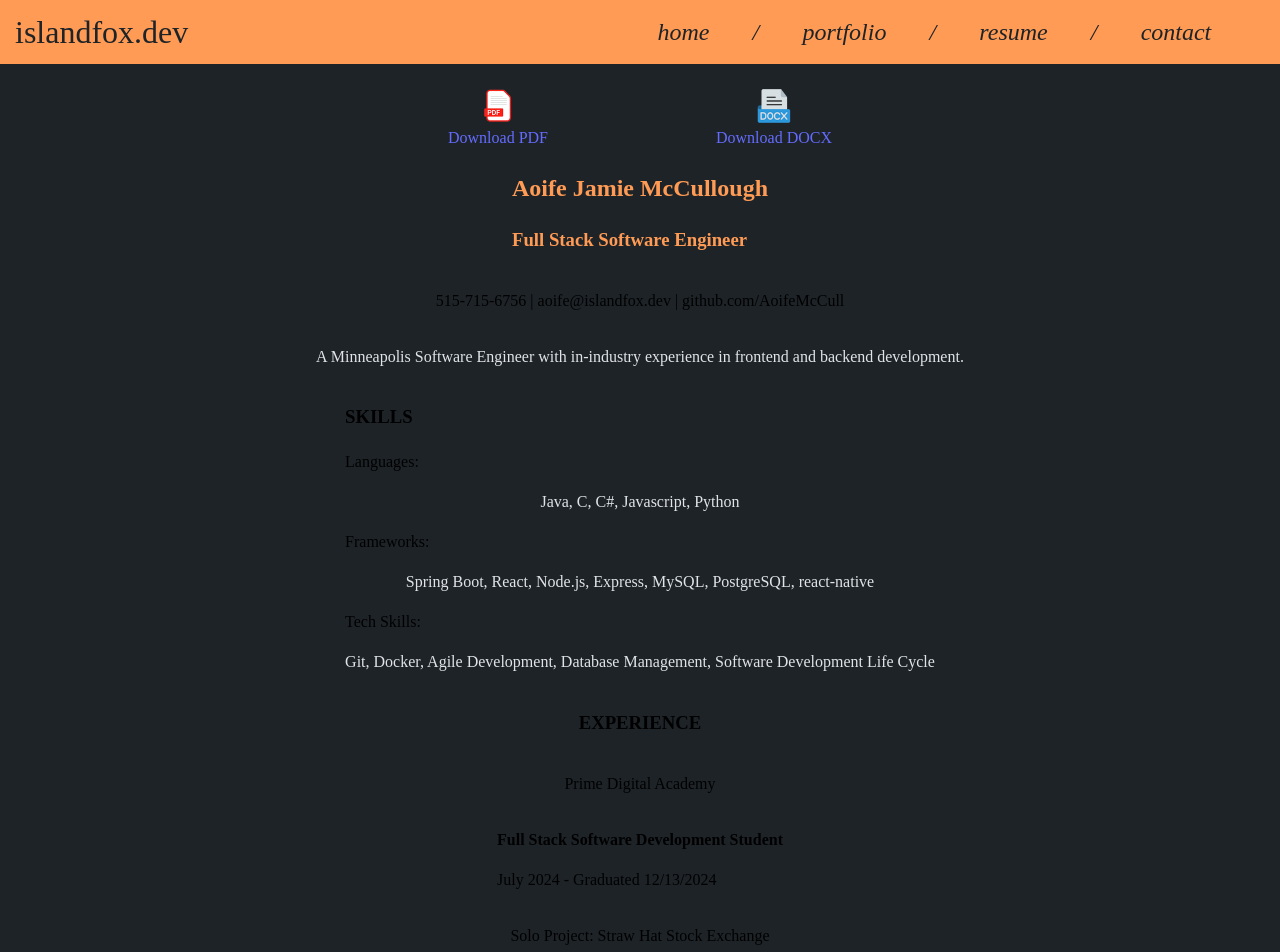
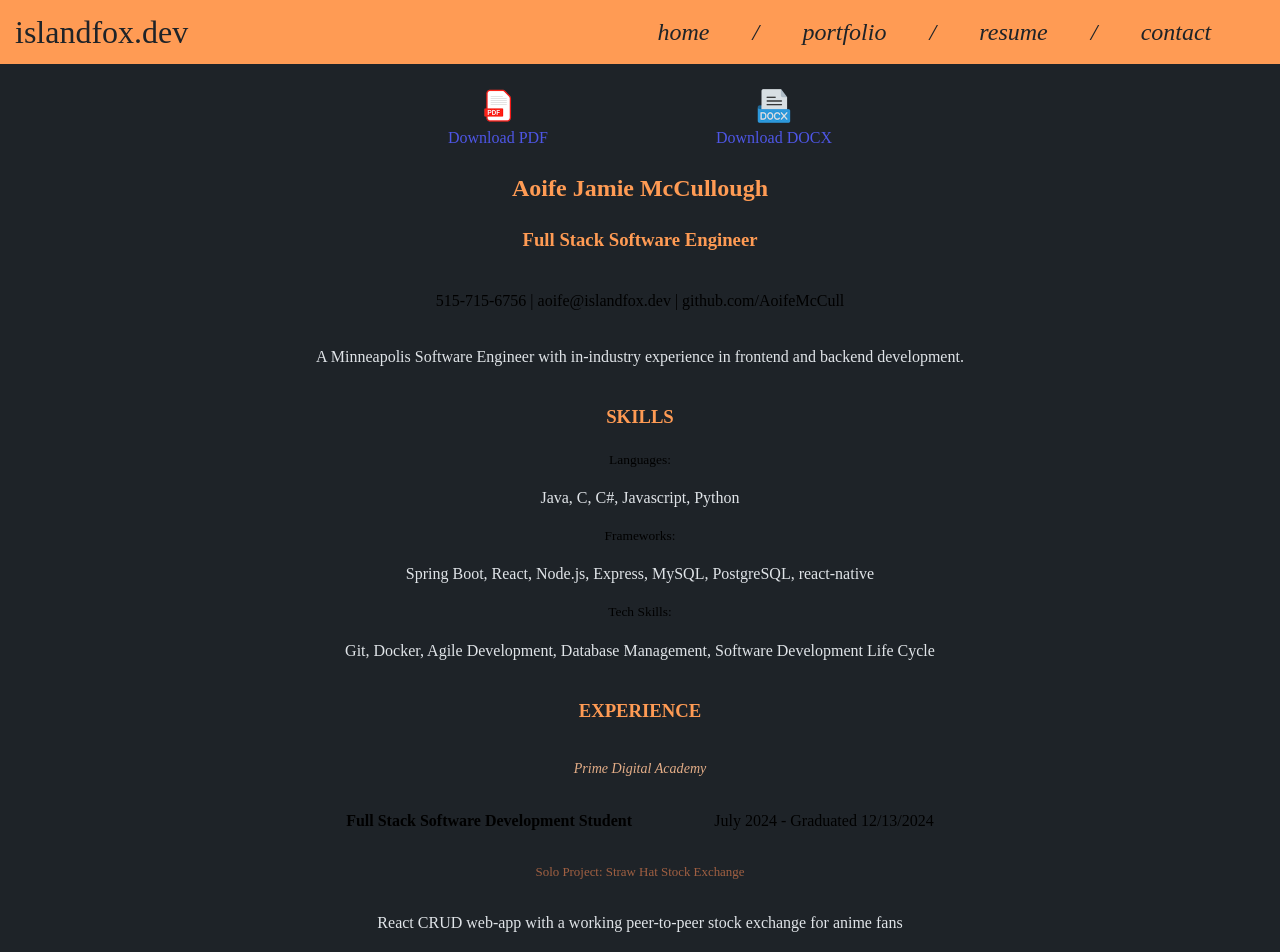
Before and after one commit to AoifeMcCull/IslandFoxDotDev, a React (Vite) app: page /resume in a window 1280 px wide. Shown: the top 952 px of the page. Built offline with nearby package versions, Linux system fonts and the light colour scheme; a web font is replaced by a local one.

Commit message:
resume done almost

```diff
--- a/src/components/Resume/Resume.css
+++ b/src/components/Resume/Resume.css
@@ -6,6 +6,7 @@
     height: calc(100vh -64px);
     margin-top: 86px;
     overflow:scroll;
+    text-align: center;
 }
 
 .topLine{
@@ -22,7 +23,11 @@
 .Download{
     display: flex;
     flex-direction: column;
+    cursor:pointer;
     align-items: center;
+    margin: 0px 0px;
+    color: #4e56e6;
+    font-weight: 500;
 }
 
 .downloadImage{
@@ -35,3 +40,35 @@
     flex-direction: column;
     align-items: center;
 }
+
+.sectionHead{
+    color: var(--accent-3);
+    text-align: center;
+}
+
+.twoColumn{
+    display: flex;
+    flex-direction: row;
+    align-items: center;
+    justify-content: space-evenly;
+    width: 80%;
+    white-space: nowrap;
+    margin: auto;
+}
+
+.Location{
+    font-style: italic;
+    font-weight: 500;
+    font-size: 1.1vw;
+    color: var(--accent-1);
+}
+
+.catHead{
+    font-weight: 500;
+    font-size: 1.05vw;
+}
+
+.lowHead{
+    font-size: 1.01vw;
+    color: var(--accent-2);
+}
--- a/src/components/Resume/Resume.jsx
+++ b/src/components/Resume/Resume.jsx
@@ -1,25 +1,45 @@
 import './Resume.css'
 import pdf from '../../assets/Aoife McCullough resume 2024.pdf';
 function Resume() {
+    //TODO: make skills & education render as a column to the left of Experience
+    const pdfDownload = () => {
+        fetch('../../assets/Aoife McCullough resume 2024.pdf').then((response) => {
+            response.blob().then((blob) => {
+                let url= window.URL.createObjectURL(blob);
+                let a = document.createElement('a');
+                a.href = url;
+                a.download = 'Aoife McCullough resume 2024.pdf';
+                a.click();
+            })
+        })
+    }
 
-    const pdfDownload = () => {
-
+    const docxDownload = () => {
+        fetch('../../assets/Aoife McCullough resume 2024.docx').then((response) => {
+            response.blob().then((blob) => {
+                let url= window.URL.createObjectURL(blob);
+                let a = document.createElement('a');
+                a.href = url;
+                a.download = 'Aoife McCullough resume 2024.docx';
+                a.click();
+            })
+        })
     }
 
     return(
         <div className='resumeDiv'>
             <div className='resumeDownloads'>
-                <div >
-                    <a className='Download' href={pdf}>
+                <div onClick={pdfDownload}>
+                    <p className='Download'>
                     <img  className='downloadImage' src='/pdf.png'/>
                     Download PDF
-                    </a>
+                    </p>
                 </div>
-                <div>
-                    <a className='Download' href={pdf}>
+                <div onClick={docxDownload}>
+                    <p className='Download'>
                     <img  className='downloadImage' src='/docx.png'/>
                     Download DOCX
-                    </a>
+                    </p>
                 </div>
             </div>
             <div className='topLine'>
@@ -58,7 +78,7 @@ function Resume() {
                 <p className='info'>Utilized React, node-cron, nodemailer, and PostgreSQL</p>
                 <p className='Location'>ITS, Inc</p>
                 <div className='twoColumn'>
-                    <p className='twoColumn'><strong>Backend Software Engineering Intern</strong></p>
+                    <p><strong>Backend Software Engineering Intern</strong></p>
                     <p>May 2019-August 2019</p>
                 </div>
                 <p className='info'>Continuously updated Java backend, fixed bug reports, and created new database functionality</p>
@@ -78,7 +98,7 @@ function Resume() {
                     <p>August 2018-May 2023</p>
                 </div>
                 <p>Courses:</p>
-                <p className='info'>Algorithms, Database Management Systems, Digital Logic, Calculus 2, Discrete Computational Structures, Discrete Math, Embedded Systems, Advanced Programming Techniques</p>
+                <p className='info'>Algorithms, Database Management Systems, Digital Logic, Calculus 2, Discrete Computational Structures,</p><p className='info'>Discrete Math, Embedded Systems, Advanced Programming Techniques</p>
                 <p className='info'>Philosophy, Ethics, Gender Studies</p>
                 <p>Student Organizations</p>
                 <p className='info'>Soil and Water Conservation Club</p>
```
